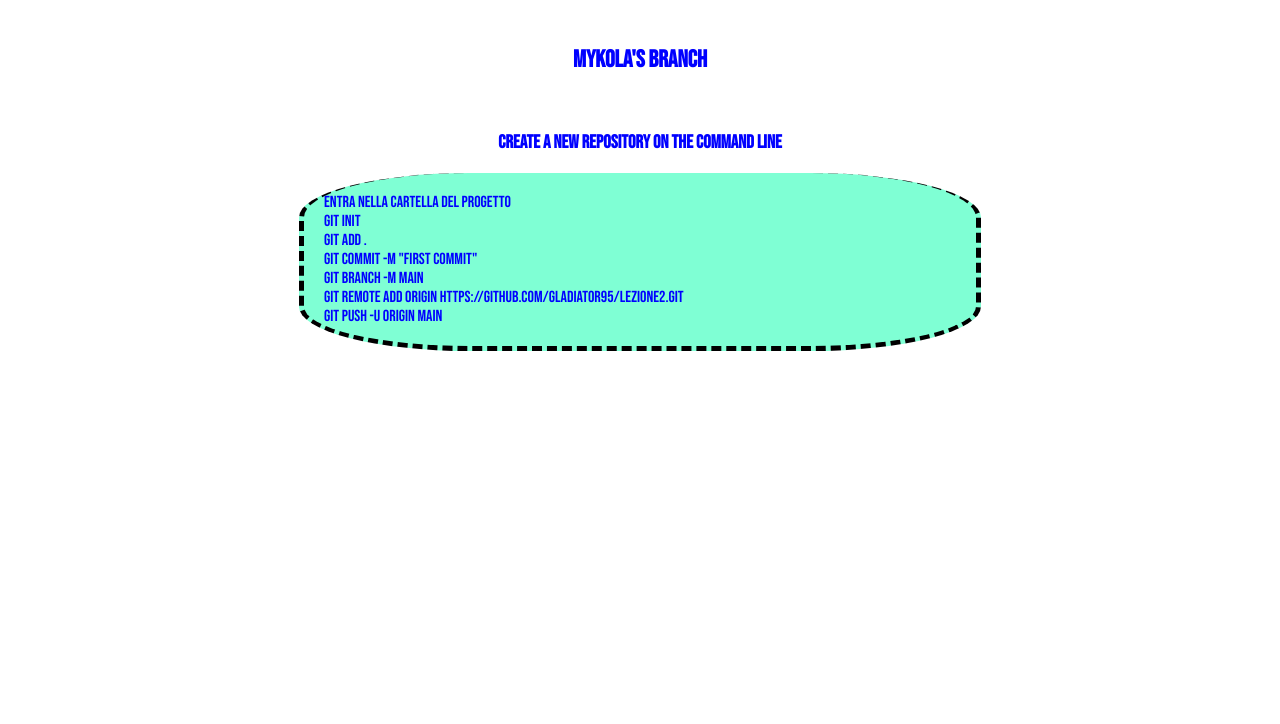
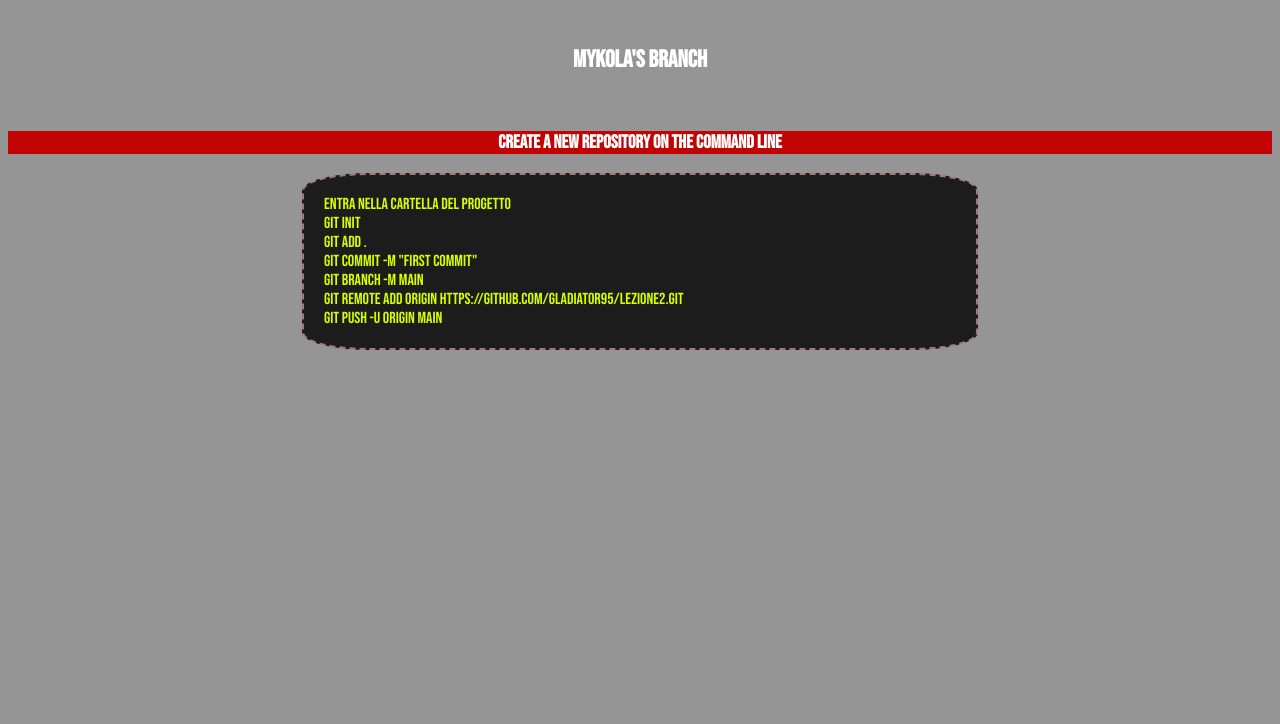
Before and after one commit to gladiator95/lezione1, a plain HTML site: page index.html in a window 1280 px wide. Shown: the part 76-800 px from the top of the page. Drawn offline with Linux system fonts and the light colour scheme.

Commit message:
changed some styles

```diff
--- a/style.css
+++ b/style.css
@@ -1,18 +1,25 @@
-html{ font-family: 'Bebas Neue', cursive;
-color: blue;}
+html {
+  font-family: "Bebas Neue", cursive;
+  color: rgb(212, 255, 0);
+  box-sizing: border-box;
+  background-color: rgb(149, 149, 149);
+}
 li {
-    list-style: none;
+  list-style: none;
 }
 .center {
-    text-align: center;
+  color: rgb(255, 255, 255);
+  text-align: center;
 }
 
 ol {
-    background-color: aquamarine;
-    padding: 20px;
-    margin: 0 auto;
-    width: 50%;
-    border: 5px dashed black;
-    border-top: 0px;
-    border-radius: 25%;
+  background-color: rgb(28, 28, 28);
+  padding: 20px;
+  margin: 0 auto;
+  width: 50%;
+  border: 2px dashed rgb(162, 120, 120);
+  border-radius: 10%;
 }
+h3 {
+  background-color: rgb(194, 3, 3);
+}
```
